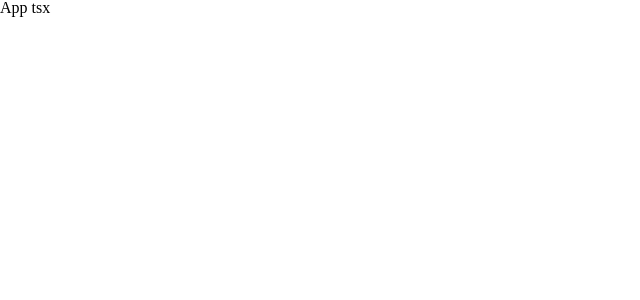
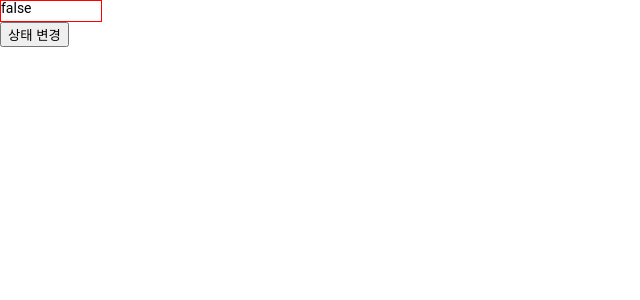
Before and after one commit to stsoul47/simsimhoney, a React app: page /test in a window 1280 px wide. Shown: the top 300 px of the page, without its empty margins (0-640 px from the left). Built offline with nearby package versions, Linux system fonts and the light colour scheme.

Commit message:
[feat] redux 설정, router 설정, scss 테스트, 테스트 환경 설정, 테스트 코드 작성
[feat] redux 설정, router 설정, scss 테스트, 테스트 환경 설정, 테스트 코드 작성

```diff
--- a/src/App.tsx
+++ b/src/App.tsx
@@ -1,7 +1,11 @@
-import React from 'react';
+import {Routes, Route, useLocation} from "react-router";
+import {Main, TestPages} from "@pages/index";
 function App() {
   return (
-    <div>App tsx</div>
+    <Routes>
+      <Route path="/" element={<Main/>}/>
+      <Route path="/test" element={ <TestPages /> }/>
+    </Routes>
   );
 }
 
--- a/src/index.tsx
+++ b/src/index.tsx
@@ -1,10 +1,22 @@
 import React from 'react';
 import ReactDOM from "react-dom/client";
+import { BrowserRouter } from 'react-router-dom';
+import { Provider } from 'react-redux';
 import App from "./App";
 import '@assets/css/reset.css';
+
+import rootReducer from './store/rootReducer';
+import { legacy_createStore as createStore } from 'redux';
+
+const store = createStore(rootReducer);
+
 const root = ReactDOM.createRoot(document.getElementById("root") as Element);
 root.render(
-  <React.StrictMode>
-    <App />
-  </React.StrictMode>
+  <BrowserRouter>
+    <Provider store={store}>
+        <App />
+      {/*<React.StrictMode>*/}
+      {/*</React.StrictMode>*/}
+    </Provider>
+  </BrowserRouter>
 )
--- /dev/null
+++ b/src/pages/Main/Main.tsx
@@ -0,0 +1,6 @@
+function Main() {
+  return (
+    <div>메인 입니다.</div>
+  );
+}
+export default Main;
--- /dev/null
+++ b/src/pages/TestPages/TestPages.tsx
@@ -0,0 +1,26 @@
+import {useDispatch, useSelector} from "react-redux";
+import { RootState } from '@store/rootReducer';
+import React, {useEffect} from "react";
+import {testSettings} from "@store/index";
+import './testPages.scss';
+
+function TestPages() {
+  const dispatch = useDispatch();
+  const test = useSelector((state: RootState)=> state.testRedux.check);
+
+  useEffect(()=>{
+    console.log("state check", test);
+  },[test]);
+
+  const changeState = () => {
+    dispatch(testSettings(!test));
+  }
+
+  return (
+    <div>
+      <p className="test-font">{test.toString()}</p>
+      <button onClick={changeState}>상태 변경</button>
+    </div>
+  )
+}
+export default TestPages;
--- /dev/null
+++ b/src/pages/TestPages/testPages.scss
@@ -0,0 +1,8 @@
+.test-font {
+  font-family: 'Roboto', 'sans-serif';
+  font-size: 14px;
+  color: black;
+  width: 100px;
+  height: 20px;
+  border: 1px solid red;
+}
--- /dev/null
+++ b/src/pages/index.ts
@@ -0,0 +1,2 @@
+export { default as TestPages } from './TestPages/TestPages';
+export { default as Main } from './Main/Main';
--- /dev/null
+++ b/src/store/index.ts
@@ -0,0 +1 @@
+export * from './test/testRedux';
--- /dev/null
+++ b/src/store/rootReducer.ts
@@ -0,0 +1,9 @@
+import { combineReducers } from "redux";
+import testRedux from "@store/test/testRedux";
+
+const rootReducer = combineReducers({
+  testRedux
+});
+
+export default rootReducer;
+export type RootState = ReturnType<typeof rootReducer>;
--- /dev/null
+++ b/src/store/test/testRedux.ts
@@ -0,0 +1,31 @@
+const TEST_SETTINGS = 'test/TEST_SETTINGS' as const;
+type TestAction =
+  | ReturnType<typeof testSettings>
+;
+
+export const testSettings = (diff: boolean) => ({
+  type: TEST_SETTINGS,
+  payload: diff
+});
+
+export type TestState = {
+  check: boolean;
+}
+
+const initialState: TestState = {
+  check: false,
+};
+
+function testRedux(
+  state: TestState = initialState,
+  action: TestAction
+  ):TestState {
+  switch (action.type) {
+    case "test/TEST_SETTINGS":
+      return { ...state, check:action.payload };
+    default:
+      return state;
+  }
+}
+
+export default testRedux;
--- a/webpack.config.js
+++ b/webpack.config.js
@@ -33,7 +33,7 @@ module.exports = (env, argv) => {
     module: {
       rules: [
         {
-          test: /\.tsx?$/,
+          test: [/\.tsx?$/],
           use: ["babel-loader", "ts-loader"],
         },
         {
@@ -59,12 +59,16 @@ module.exports = (env, argv) => {
         },
       ],
     },
+    devServer: {
+      historyApiFallback: true,
+    },
     plugins: [
       new webpack.ProvidePlugin({
         React: "react",
       }),
       new HtmlWebpackPlugin({
-        template: './public/index.html',
+        template: path.resolve(__dirname, 'public/index.html'),
+        publicPath: '/',
         minify: process.env.NODE_ENV === 'production' ? {
           collapseWhitespace: true, // 빈칸 제거
           removeComments: true, // 주석 제거
```
Also changed, not shown: package.json (+9 -0 lines), 1 other file (tests, documents, lock files or other folders).
